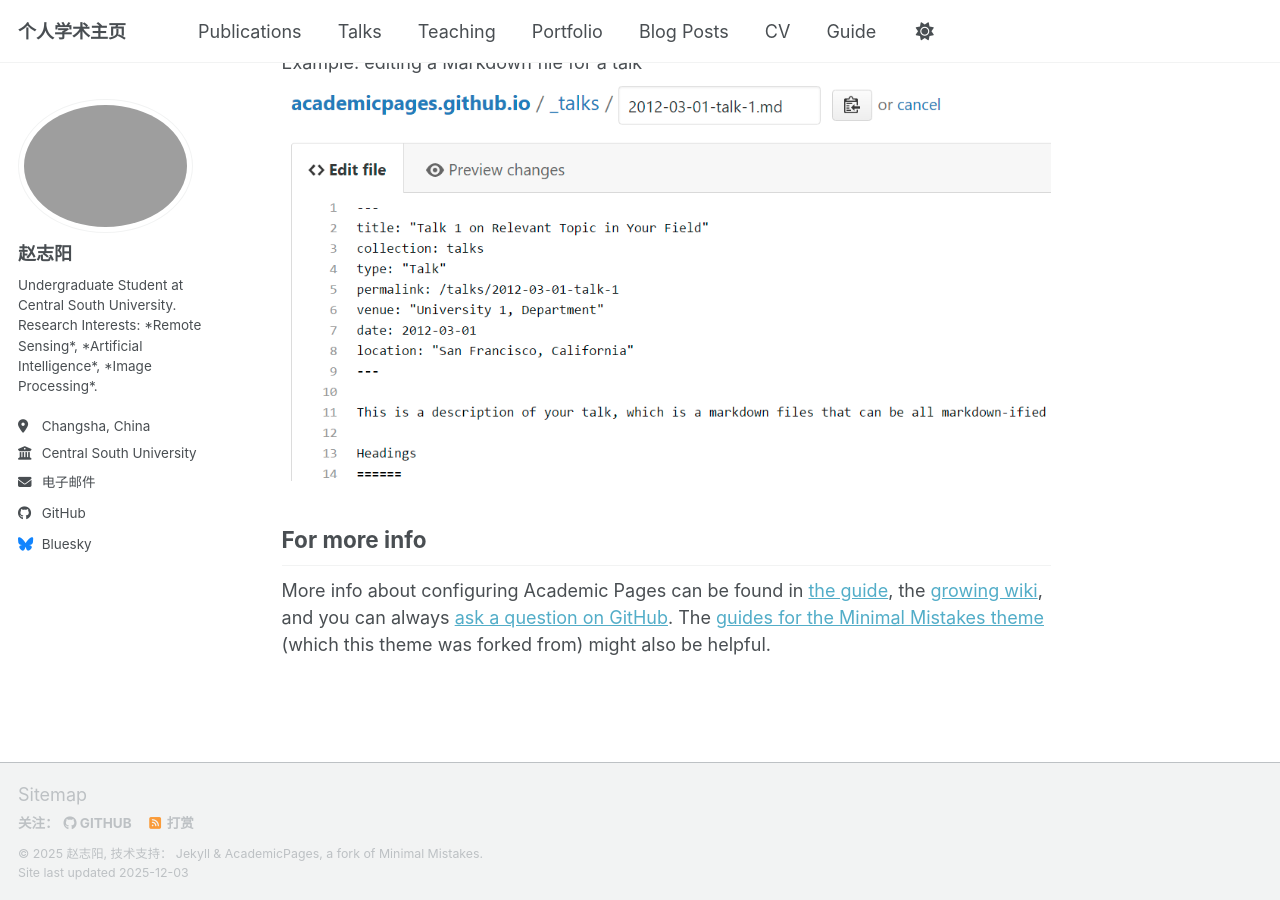
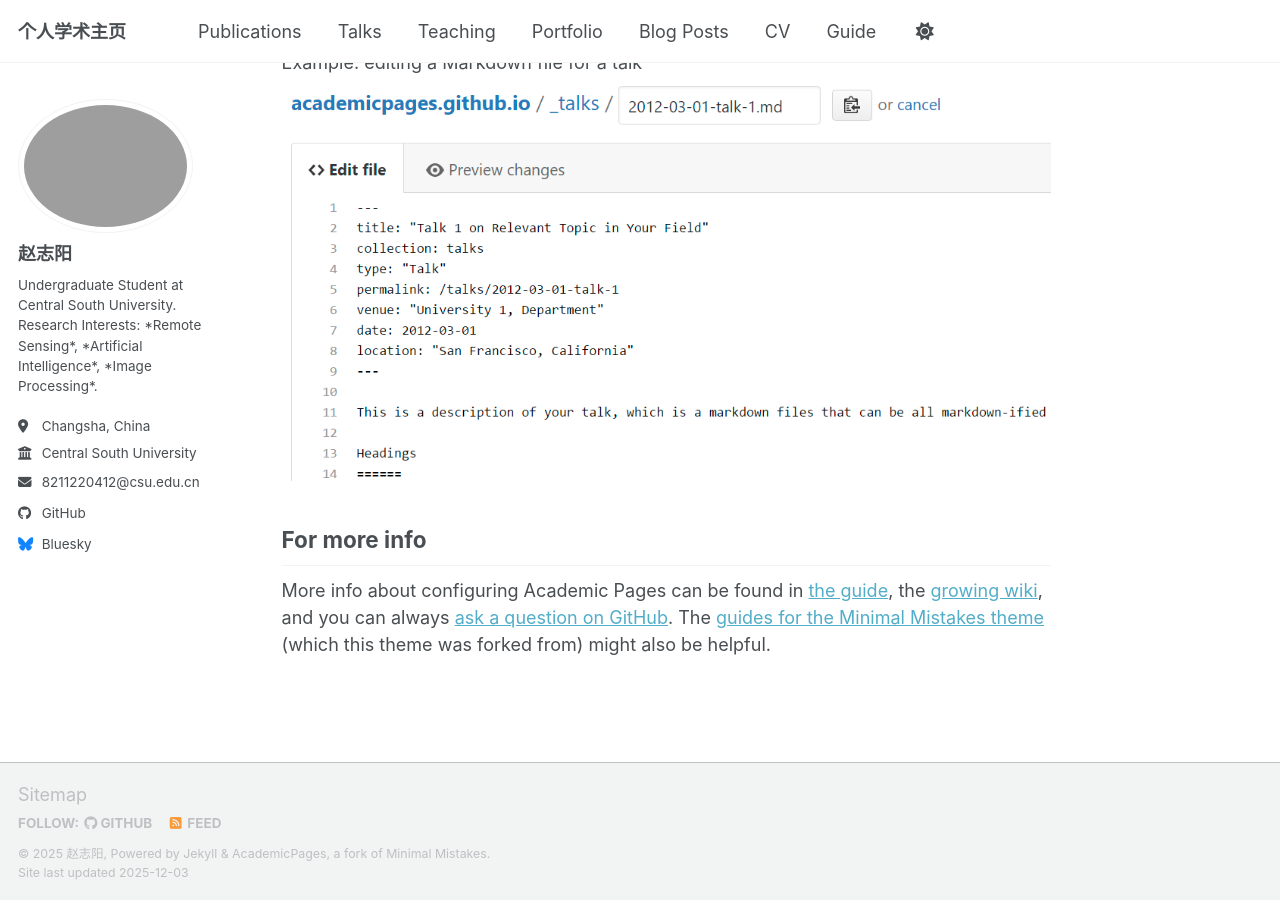
Before and after one commit to zhiyoungZ/zhiyoungZ.github.io, a Jekyll site: the page built from _pages/about.md, in a window 1280 px wide and 900 px high, scrolled down 2690 px. Built offline with Jekyll 4.4.1, drawn with Linux system fonts in a browser that asks for light colours; a script bundle is joined from its source files by our own code; library files that are not in the unit come from our copies; some of the changed lines change nothing that is shown.

Commit message:
change email,locale and web title

```diff
--- a/_config.yml
+++ b/_config.yml
@@ -7,7 +7,7 @@
 # server process.
 
 # Basic Site Settings
-locale                   : "zh-CN"
+locale                   : "en-US"
 site_theme               : "default" # Currently available options are "default", "air"
 title                    : "个人学术主页"
 title_separator          : "-"
--- a/_includes/author-profile.html
+++ b/_includes/author-profile.html
@@ -34,7 +34,7 @@
         <li><a href="{{ author.uri }}"><i class="fas fa-fw fa-link icon-pad-right" aria-hidden="true"></i>{{ site.data.ui-text[site.locale].website_label | default: "Website" }}</a></li>
       {% endif %}
       {% if author.email %}
-        <li><a href="mailto:{{ author.email }}"><i class="fas fa-fw fa-envelope icon-pad-right" aria-hidden="true"></i>{{ site.data.ui-text[site.locale].email_label | default: "Email" }}</a></li>
+        <li><a href="mailto:{{ author.email }}"><i class="fas fa-fw fa-envelope icon-pad-right" aria-hidden="true"></i>{{ author.email }}</a></li>
       {% endif %}
 
       <!-- Font Awesome and Academicons icons / Academic websites -->
--- a/_pages/about.md
+++ b/_pages/about.md
@@ -1,6 +1,6 @@
 ---
 permalink: /
-title: "Homepages"
+title: "About Me"
 author_profile: true
 redirect_from:
   - /about/
```
